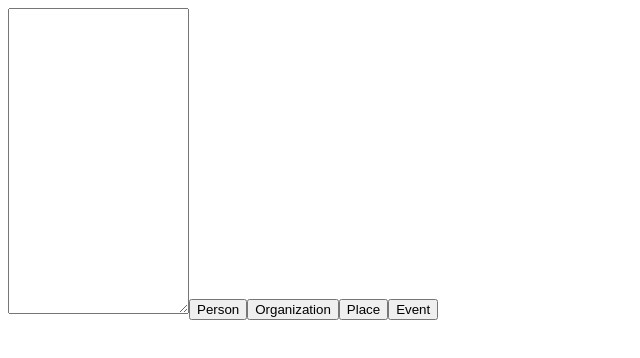
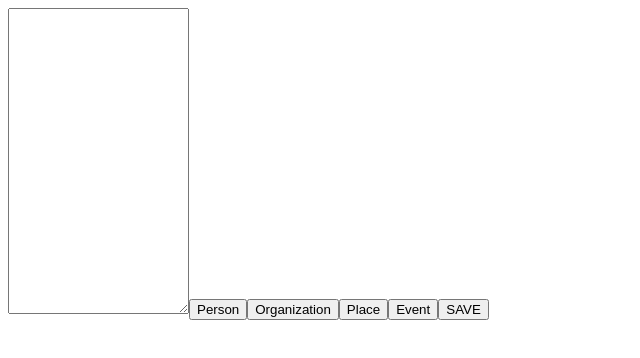
Before and after one commit to sormiston/frontend-challenge, a React (Create React App) app: page / in a window 1280 px wide. Shown: the top 358 px of the page, without its empty margins (0-640 px from the left). Built offline with nearby package versions, Linux system fonts and the light colour scheme.

Commit message:
fake post

```diff
--- a/src/App.js
+++ b/src/App.js
@@ -4,7 +4,6 @@ import TagButton from './TagButton'
 export const ACTIONS = Object.freeze({
   MERGE_TEXT: 'merge_text',
   ADD_TAG: 'add_tag',
-  SAVE: 'save',
   CACHE: 'cache',
   CLEAR: 'clear',
 })
@@ -54,9 +53,6 @@ function reducer(state, action) {
       cacheData(newState)
       return newState
 
-    case ACTIONS.SAVE:
-      // clear cache
-      return
     case ACTIONS.CLEAR:
       return dataScheme
     default:
@@ -75,7 +71,7 @@ function App() {
     : dataScheme
 
   const [data, dispatch] = useReducer(reducer, initialState)
-  const [text, setText] = useState(initialState.text)
+  const [text, setText] = useState(data.text)
   const [indices, setIndices] = useState(null)
 
   function handleClear(e) {
@@ -90,6 +86,14 @@ function App() {
       start: e.target.selectionStart,
       end: e.target.selectionEnd,
     })
+  }
+
+  function save() {
+    alert(`POST request --  \n ${JSON.stringify(data, null, 2)}`)
+    localStorage.removeItem('data')
+    setText('')
+    dispatch({type: ACTIONS.CLEAR })
+
   }
 
   return (
@@ -128,6 +132,7 @@ function App() {
         dispatch={dispatch}
         indices={indices}
       />
+      <button onClick={save}>SAVE</button>
     </div>
   )
 }
```
Also changed, not shown: 1 other file (tests, documents, lock files or other folders).
